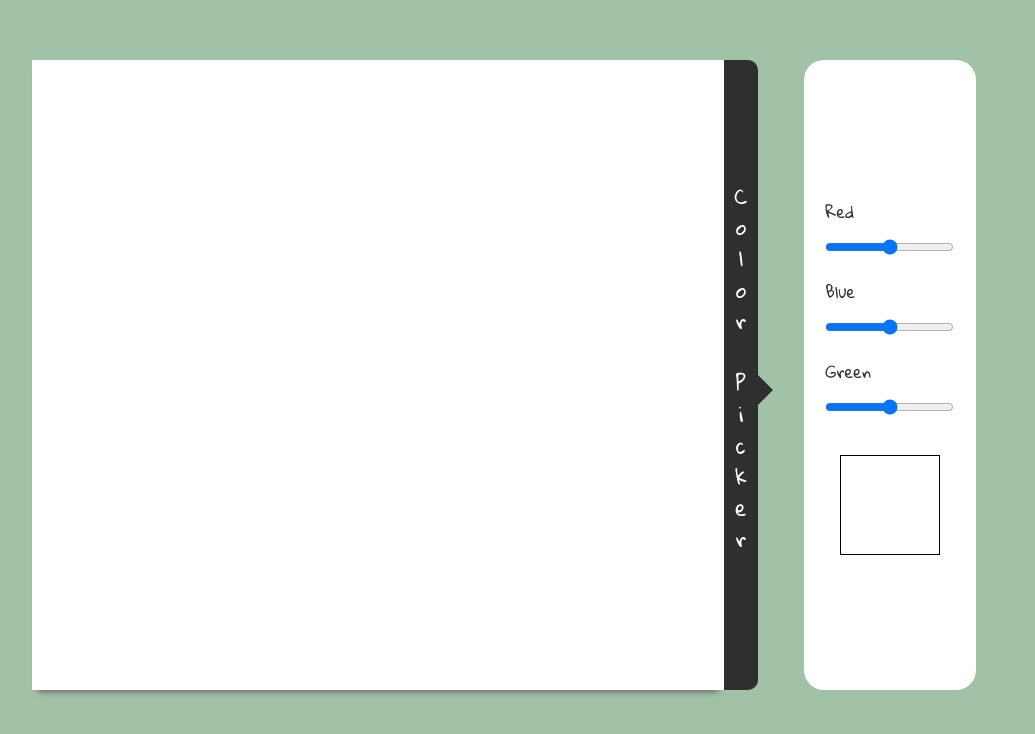
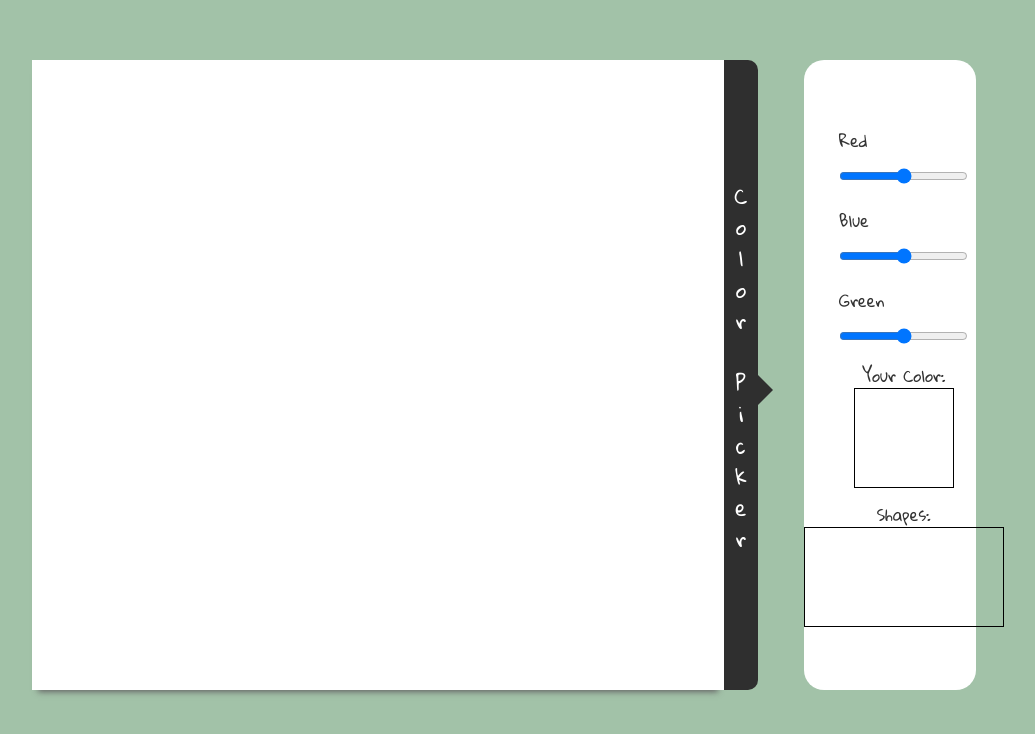
Before and after one commit to laere/DrawingBoard, a website: page index.html in a window 1280 px wide. Shown: the part 110-844 px from the top of the page, without its empty margins (118-1153 px from the left). Drawn offline with Linux system fonts and the light colour scheme; files that its build step writes are made by us from their sources; files whose address does not match are found by name.

Commit message:
added shapes box and labels to color picker

```diff
--- a/css/main.scss
+++ b/css/main.scss
@@ -120,14 +120,20 @@ CANVAS AND COLORSS
         span {
           display: block;
         }
-        #color-chosen {
+        #color-chosen,  {
           border: 1px solid black;
           width: 100px;
           height: 100px;
-          margin-top: 20px;
+          margin-bottom: 15px;
         }
         .sliders {
           margin: 5px 0;
+        }
+        #shapes {
+          margin: 0;
+          width: 200px;
+          height: 100px;
+          border: 1px solid black;
         }
       }
     }
--- a/index.html
+++ b/index.html
@@ -36,14 +36,17 @@
             <div class="sliders"><span>Red</span><input type="range" min="0" max="255"></div>
             <div class="sliders"><span>Blue</span><input type="range" min="0" max="255"></div>
             <div class="sliders"><span>Green</span><input type="range" min="0" max="255"></div>
+            <span>Your Color:</span>
             <div id=color-chosen></div>
+            <span>Shapes:</span>
+            <div id="shapes"></div>
         </div>
     </div>
   </div>
 
 
-      <script src="jquery-2.2.0.min.js"></script>
-      <script src="app.js"></script>
+      <script src="js/jquery-2.2.0.min.js"></script>
+      <script src="js/app.js"></script>
       </script>
   </body>
 </html>
```
Also changed, not shown: css/main.css, 1 other file.
